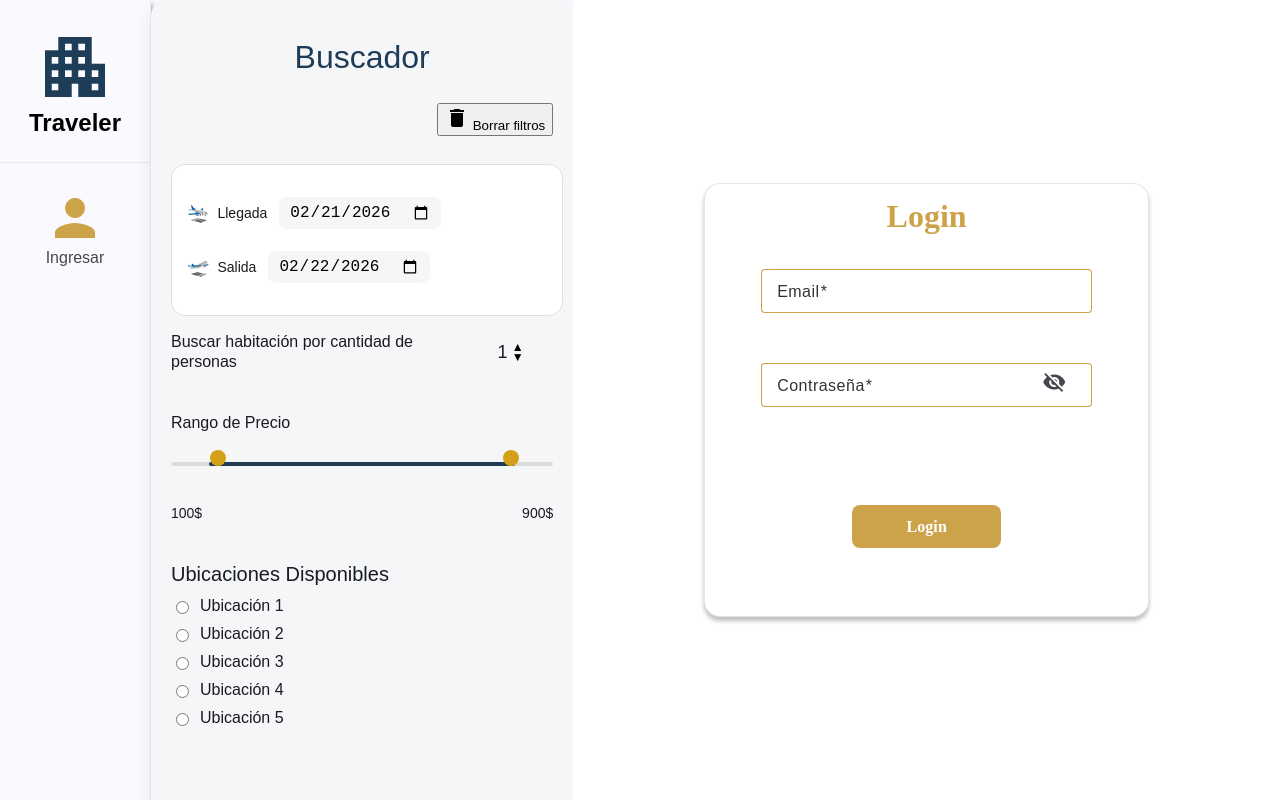
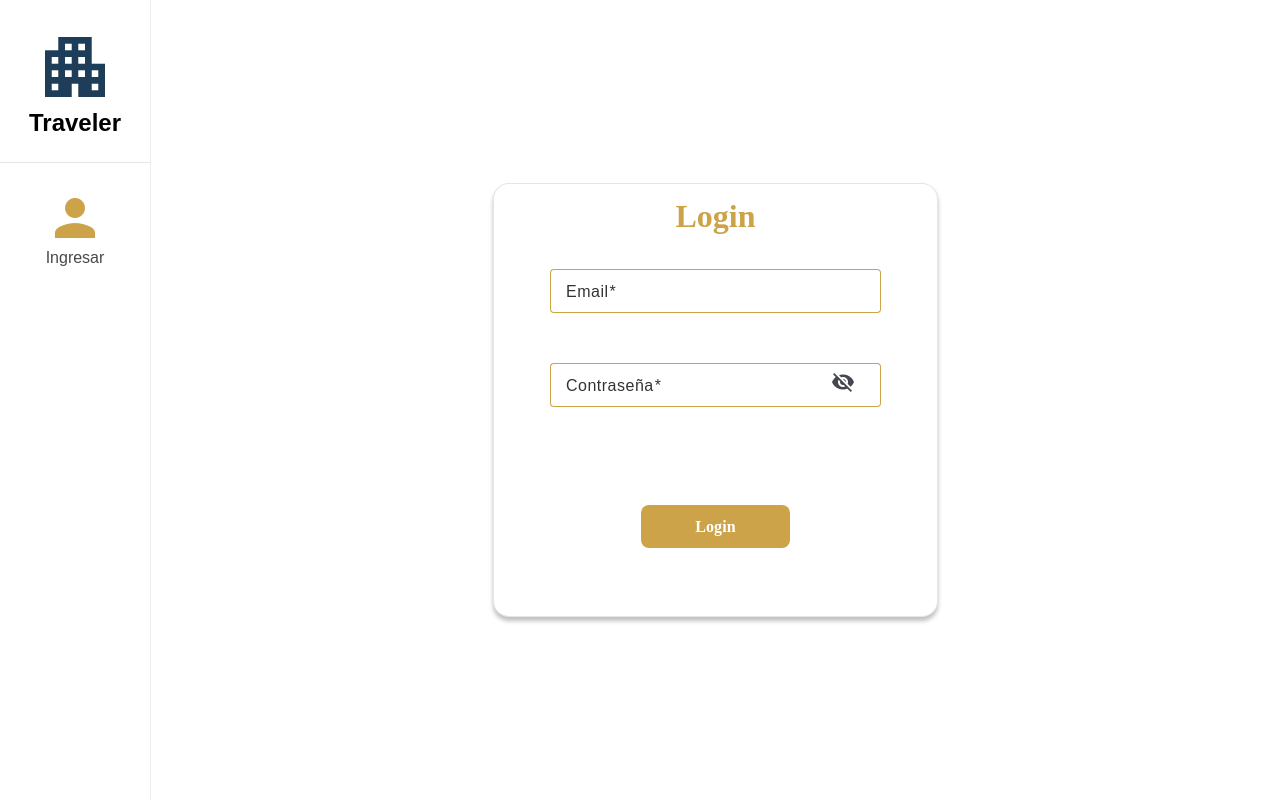
Before and after one commit to StevenBalagueraP/InnexiaFrontend, an Angular app: page /auth/login in a window 1280 px wide. Built offline with nearby package versions, Linux system fonts and the light colour scheme; a web font is replaced by a local one.

Commit message:
Integration Search component and hotel component to show the hotels and the filters correctly

```diff
--- a/src/app/app.html
+++ b/src/app/app.html
@@ -1,6 +1,5 @@
 <div class="app-container">
     <app-side-menu></app-side-menu>
-    <app-search-form></app-search-form>
     <div class="content">
         <router-outlet></router-outlet>
     </div>
--- a/src/app/app.ts
+++ b/src/app/app.ts
@@ -1,11 +1,10 @@
 import { Component, signal } from '@angular/core';
 import { RouterOutlet, RouterLink } from '@angular/router';
 import { SideMenuComponent } from './shared/components/side-menu/side-menu.component';
-import { SearchForm } from './shared/components/search-form/search-form.component';
 
 @Component({
   selector: 'app-root',
-  imports: [RouterOutlet, RouterLink, SideMenuComponent, SearchForm],
+  imports: [RouterOutlet, RouterLink, SideMenuComponent],
   templateUrl: './app.html',
   styleUrl: './app.css'
 })
--- a/src/app/features/search/pages/search.html
+++ b/src/app/features/search/pages/search.html
@@ -1 +1,4 @@
-<app-hotel-list [hotels]="hotels()" />
+<div class="layout">
+  <app-search-form></app-search-form>
+  <app-hotel-list [hotels]="hotels()" />
+</div>
--- a/src/app/features/search/pages/search.ts
+++ b/src/app/features/search/pages/search.ts
@@ -5,10 +5,11 @@ import { BookingService } from '../../../core/services/booking.service';
 import { SearchResult } from '../../../core/interfaces/models/SearchResult';
 import { SearchService } from '../../../core/services/search.service';
 import { HotelListComponent } from '../../../shared/components/hotel-list/hotel-list.component';
+import { SearchForm } from '../../../shared/components/search-form/search-form.component';
 
 @Component({
   selector: 'app-search',
-  imports: [HotelListComponent],
+  imports: [HotelListComponent, SearchForm],
   standalone: true,
   templateUrl: './search.html',
   styleUrl: './search.css',
--- a/src/app/shared/components/search-form/search-form.component.css
+++ b/src/app/shared/components/search-form/search-form.component.css
@@ -1,44 +1,93 @@
-/* ========================= */
-/* CARD PRINCIPAL */
-/* ========================= */
+/*
+--app-primary: #1E3D58;
+  --app-secondary: #CDA349; // Using gold as secondary/accent
+  --app-black: #000000;
+  --app-dark-gray: #333333;
+  --app-medium-gray: #787878;
+  --app-white: #FFFFFF;
+  --app-grey-line: #E8E8E8;
+  --app-box-shadow: #EDEDED;
+  --app-text-primary: #000000;
+  --app-text-secondary: #484848;
+  --app-hotel-card-background: #C9C9C9;
+  --app-border-promotions: #BDBDBD;
+
+  --hotel-label-size: 24px;
+  --hotel-label-weight: 600;
+
+  --user-label-size: 16px;
+  --user-label-weight: 500;
+  --app-weigth-400: 400;
+  --app-weigth-300: 300;
+  --app-weigth-700: 700;
+  --app-weigth-promotions: 275;
+  --app-error: #F11010;
+*/
+
 
 .search-container {
   width: 382.25px;
   height: 100%;
   padding: 20px;
-  background: #f4f6f8;
+  background: var(--app-white);
   border-radius: 16px;
-  box-shadow: 0 8px 20px rgba(0,0,0,0.08);
+  box-shadow: 2px 4px 4px 0 #00000040;
+  border: 1px solid var(--app-box-shadow);
 
   display: flex;
   flex-direction: column;
-  gap: 16px; /* 👈 separación EXACTA entre cada bloque */
+  gap: 16px;
 
   font-family: 'Encode Sans Semi Condensed', sans-serif;
 }
 
+.date-box ~ .field {
+  margin-left: 36px;
+}
+
+.date-box ~ .date-error {
+  margin-left: 36px;
+}
 .clear-filters {
   display: flex;
   justify-content: flex-end;
-  margin-bottom: 12px;
+  width: 100%;
+}
+.clear-btn {
+  display: inline-flex;
+  align-items: center;
+  gap: 6px;
+  font-size: 16px;
+  font-weight: var(--app-weigth-400);
+  color: var(--app-secondary);
+  cursor: pointer;
+  user-select: none;
+
+}
+
+.clear-btn mat-icon {
+  font-size: 20px;
+  height: 20px;
+  width: 20px;
+}
+
+.clear-btn:hover {
+  opacity: 0.75;
 }
 
 h2 {
   text-align: center;
-  color: #1f3c56;
+  color: var(--app-primary);
   margin-bottom: 20px;
   font-size: 32px;
-  font-weight: 500; /* Medium */
+  font-weight: var(--user-label-weight);
 }
 
-/* ========================= */
-/* DATE BOX */
-/* ========================= */
 
 .date-box {
   width: 360px;
-  background: #ffffff;
-  border: 1px solid #e0e0e0;
+  background: var(--app-white);
+  border: 1.5px solid var(--app-secondary);
   border-radius: 14px;
   padding: 0 15px;
 
@@ -46,32 +95,30 @@ h2 {
   flex-direction: column;
 }
 
-/* Primera fecha (Llegada) */
 .date-item:first-child {
-  margin-top: 32px;   /* 👈 32px desde la parte superior */
-  margin-bottom: 22px; /* 👈 22px entre llegada y salida */
+  margin-top: 32px;
+  margin-bottom: 22px;
 }
 
-/* Segunda fecha (Salida) */
 .date-item:last-child {
-  margin-bottom: 32px; /* 👈 32px hasta la parte inferior */
+  margin-bottom: 32px;
 }
 
 .date-item {
   display: flex;
   align-items: center;
-  gap: 12px; /* 👈 espacio entre texto y fecha */
+  gap: 12px;
 }
 .date-info {
   display: flex;
   align-items: center;
   gap: 8px;
-  font-weight: 500;
+  font-weight: var(--user-label-weight);
 }
 
 .date-info span:last-child {
   font-size: 14px;
-  font-weight: 300; /* Light */
+  font-weight: var(--app-weigth-300);
 }
 
 .icon {
@@ -80,47 +127,38 @@ h2 {
 
 .date-item input[type="date"] {
   border: none;
-  background: #f4f6f8;
+  background: var(--app-white);
   padding: 6px 10px;
   border-radius: 8px;
   cursor: pointer;
   font-size: 16px;
-  font-weight: 400; /* Regular */
+  font-weight: var(--app-weigth-400);
 }
 
-/* ========================= */
-/* ERROR FECHAS */
-/* ========================= */
 
 .date-error {
-  color: #d32f2f;
+  color: var(--app-error);
   font-size: 14px;
   margin: 8px auto 20px auto;
-  font-weight: 500;
+  font-weight: var(--user-label-weight);
   width: 360px;
 }
 
-/* ========================= */
-/* FIELD GENERAL */
-/* ========================= */
 
 .field {
   margin-bottom: 25px;
 }
 
-/* ========================= */
-/* PERSONAS (alineado horizontal) */
-/* ========================= */
 
 .field-personas {
   display: flex;
-  align-items: center;   /* 👈 centra verticalmente */
-  gap: 12px;             /* 👈 espacio entre texto y contador */
+  align-items: center;
+  gap: 12px;
 }
 
 .field-personas label {
   font-size: 16px;
-  font-weight: 400;
+  font-weight: var(--app-weigth-400);
 }
 
 .counter-box {
@@ -128,16 +166,16 @@ h2 {
   height: 29px;
 
   display: flex;
-  justify-content: center; /* 👈 mejor centrado */
+  justify-content: center;
   align-items: center;
   gap: 4px;
 
-  padding: 0 8px;  /* 👈 menos padding */
+  padding: 0 8px;
 }
 
 .people-value {
   font-size: 18px;
-  font-weight: 500;
+  font-weight: var(--user-label-weight);
 }
 
 .arrows {
@@ -150,9 +188,9 @@ h2 {
   border: none;
   font-size: 12px;
   cursor: pointer;
-  padding: 0;          /* 👈 quitamos espacio */
-  line-height: 10px;   /* 👈 compacta la altura */
-  height: 10px;        /* 👈 fuerza que queden pegadas */
+  padding: 0;
+  line-height: 10px;
+  height: 10px;
   display: flex;
   align-items: center;
   justify-content: center;
@@ -163,13 +201,9 @@ h2 {
   cursor: not-allowed;
 }
 
-/* ========================= */
-/* RANGE DOBLE */
-/* ========================= */
-
 .field > label {
   font-size: 16px;
-  font-weight: 400;
+  font-weight: var(--app-weigth-400);
 }
 
 .range-container {
@@ -183,7 +217,7 @@ h2 {
   top: 14px;
   width: 100%;
   height: 4px;
-  background: #dcdcdc;
+  background: var(--app-white);
   border-radius: 4px;
 }
 
@@ -191,7 +225,7 @@ h2 {
   position: absolute;
   top: 14px;
   height: 4px;
-  background: #1f3c56;
+  background: var(--app-primary);
   border-radius: 4px;
 }
 
@@ -208,7 +242,7 @@ h2 {
   appearance: none;
   height: 16px;
   width: 16px;
-  background: #d4a017;
+  background: var(--app-secondary);
   border-radius: 50%;
   cursor: pointer;
   border: none;
@@ -218,7 +252,7 @@ h2 {
   pointer-events: auto;
   height: 16px;
   width: 16px;
-  background: #d4a017;
+  background: var(--app-secondary);
   border-radius: 50%;
   cursor: pointer;
   border: none;
@@ -227,17 +261,14 @@ h2 {
 .price-values {
   display: flex;
   justify-content: space-between;
-  margin-top: 25px;
-  font-weight: 500;
+  margin-top: 5px;
+  font-weight: var(--user-label-weight);
 }
 
-/* ========================= */
-/* UBICACIONES */
-/* ========================= */
 
 .location-field > label {
   font-size: 20px;
-  font-weight: 500;
+  font-weight: var(--user-label-weight);
   margin-bottom: 12px;
   display: block;
 }
@@ -248,14 +279,13 @@ h2 {
   gap: 8px;
 
   font-size: 16px;
-  font-weight: 400;
+  font-weight: var(--app-weigth-400);
 
   margin-bottom: 8px;
   cursor: pointer;
 }
 
-/* Radio personalizado más limpio */
 .location-item input[type="radio"] {
-  accent-color: #1f3c56;
+  accent-color: var(--app-primary);
   cursor: pointer;
 }
--- a/src/app/shared/components/search-form/search-form.component.html
+++ b/src/app/shared/components/search-form/search-form.component.html
@@ -1,18 +1,17 @@
 <div class="search-container">
 
   <h2>Buscador</h2>
+@if (hasChanges()) {
+  <div class="clear-filters">
+    <span class="clear-btn" (click)="clearFilters()">
+      <mat-icon>delete</mat-icon>
+      Borrar filtros
+    </span>
+  </div>
+}
 
-  <div class="clear-filters">
-  <button mat-button color="warn" (click)="clearFilters()">
-    <mat-icon>delete</mat-icon>
-    Borrar filtros
-  </button>
-</div>
-
-  <!-- ================= FECHAS ================= -->
 <div class="date-box">
 
-  <!-- Llegada -->
   <div class="date-item">
     <div class="date-info">
       <span class="icon">🛬</span>
@@ -25,7 +24,6 @@
     />
   </div>
 
-  <!-- Salida -->
   <div class="date-item">
     <div class="date-info">
       <span class="icon">🛫</span>
@@ -71,23 +69,19 @@
   </div>
 </div>
 
-  <!-- Rango de Precio DOBLE -->
   <div class="field">
     <label>Rango de Precio</label>
 
     <div class="range-container">
 
-      <!-- Línea base -->
       <div class="slider-track"></div>
 
-      <!-- Rango activo -->
       <div
         class="slider-range"
         [style.left.%]="(minPrice() / 1000) * 100"
         [style.width.%]="((maxPrice() - minPrice()) / 1000) * 100">
       </div>
 
-      <!-- Min -->
       <input
         type="range"
         min="0"
@@ -97,7 +91,6 @@
         class="range-thumb"
       />
 
-      <!-- Max -->
       <input
         type="range"
         min="0"
@@ -116,7 +109,6 @@
 
   </div>
 
-  <!-- Ubicaciones -->
 <div class="field location-field">
   <label>Ubicaciones Disponibles</label>
 
--- a/src/app/shared/components/search-form/search-form.component.ts
+++ b/src/app/shared/components/search-form/search-form.component.ts
@@ -18,27 +18,34 @@ import { MatIconModule } from '@angular/material/icon';
 })
 export class SearchForm {
 
-  // ====== FECHAS ======
-  today = new Date();
-  tomorrow = new Date(this.today.getTime() + 86400000);
+  readonly initialState = {
+    checkIn: '',
+    checkOut: '',
+    people: 0,
+    minPrice: 0,
+    maxPrice: 1000,
+    location: null as string | null
+  };
 
-  checkIn = signal(this.formatDate(this.today));
-  checkOut = signal(this.formatDate(this.tomorrow));
+  checkIn = signal(this.initialState.checkIn);
+  checkOut = signal(this.initialState.checkOut);
 
-  // ====== FILTROS ======
-  people = signal(1);
+  people = signal(this.initialState.people);
 
-  minPrice = signal(100);
-  maxPrice = signal(900);
+  minPrice = signal(this.initialState.minPrice);
+  maxPrice = signal(this.initialState.maxPrice);
 
-  location = signal<string | null>(null);
+  location = signal<string | null>(this.initialState.location);
 
   locations = [
-    'Ubicación 1',
-    'Ubicación 2',
-    'Ubicación 3',
-    'Ubicación 4',
-    'Ubicación 5'
+    'Phoenix',
+    'New York',
+    'Los Angeles',
+    'Aspen',
+    'Alaska',
+    'Miami',
+    'Honolulu',
+    'Chicago'
   ];
 
     updateMin(value: number) {
@@ -51,10 +58,6 @@ export class SearchForm {
         if (value > this.minPrice()) {
             this.maxPrice.set(value);
         }
-  }
-
-  private formatDate(date: Date): string {
-    return date.toISOString().split('T')[0];
     }
 
     filters = computed(() => ({
@@ -86,11 +89,22 @@ export class SearchForm {
     }
 
     clearFilters() {
-  this.checkIn.set('');
-  this.checkOut.set('');
-  this.people.set(0);
-  this.minPrice.set(0);
-  this.maxPrice.set(1000);
-  this.location.set(null);
+        this.checkIn.set(this.initialState.checkIn);
+        this.checkOut.set(this.initialState.checkOut);
+        this.people.set(this.initialState.people);
+        this.minPrice.set(this.initialState.minPrice);
+        this.maxPrice.set(this.initialState.maxPrice);
+        this.location.set(this.initialState.location);
     }
+
+  hasChanges = computed(() => {
+    return (
+        this.checkIn() !== this.initialState.checkIn ||
+        this.checkOut() !== this.initialState.checkOut ||
+        this.people() !== this.initialState.people ||
+        this.minPrice() !== this.initialState.minPrice ||
+        this.maxPrice() !== this.initialState.maxPrice ||
+        this.location() !== this.initialState.location
+    );
+  });
 }
--- a/src/app/shared/components/side-menu/side-menu.component.css
+++ b/src/app/shared/components/side-menu/side-menu.component.css
@@ -5,6 +5,7 @@
   display: flex;
   flex-direction: column;
   align-items: center;
+  background-color: var(--app-white);
 
   box-shadow: 2px 4px 4px 0 #00000040;
 }
--- a/src/material-theme.scss
+++ b/src/material-theme.scss
@@ -36,6 +36,7 @@ html {
   --app-text-secondary: #484848;
   --app-hotel-card-background: #C9C9C9;
   --app-border-promotions: #BDBDBD;
+  --app-error: #F11010;
 
   --hotel-label-size: 24px;
   --hotel-label-weight: 600;
```
Also changed, not shown: src/app/features/search/pages/search.css (+21 -0 lines). Lines whose indentation alone changed are shown as unchanged.
